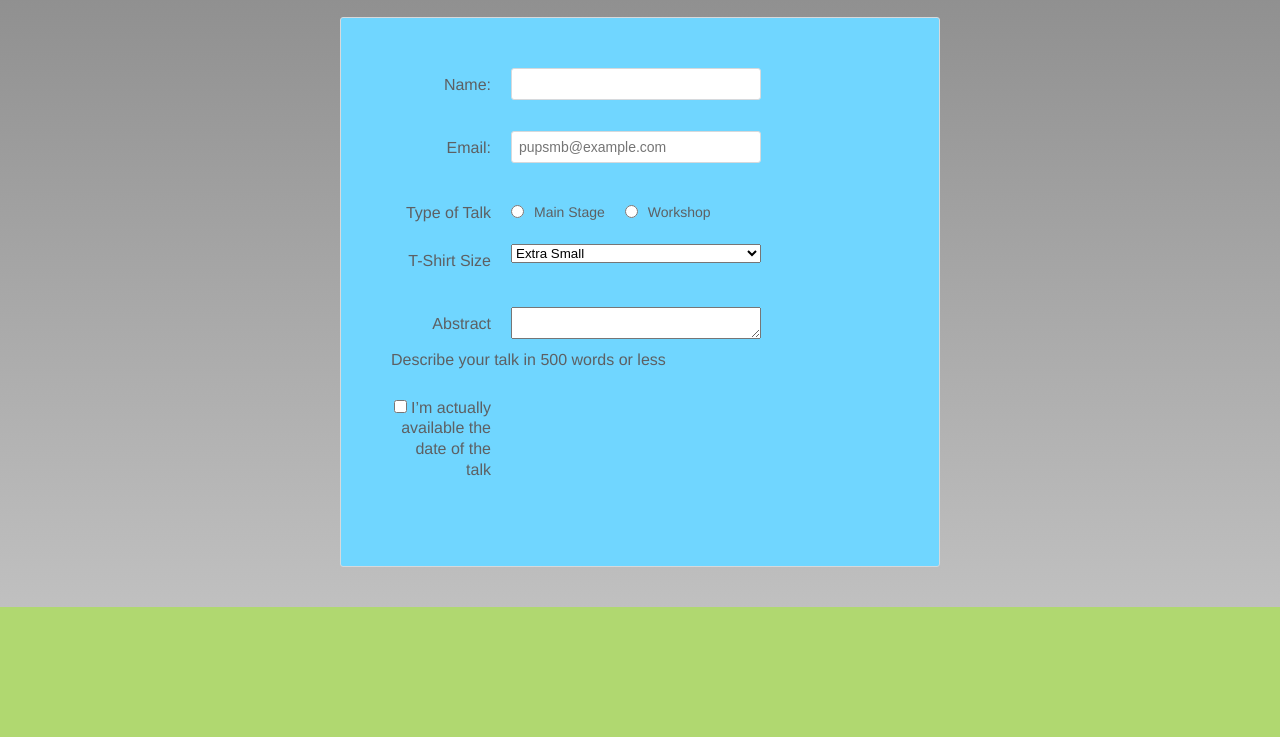
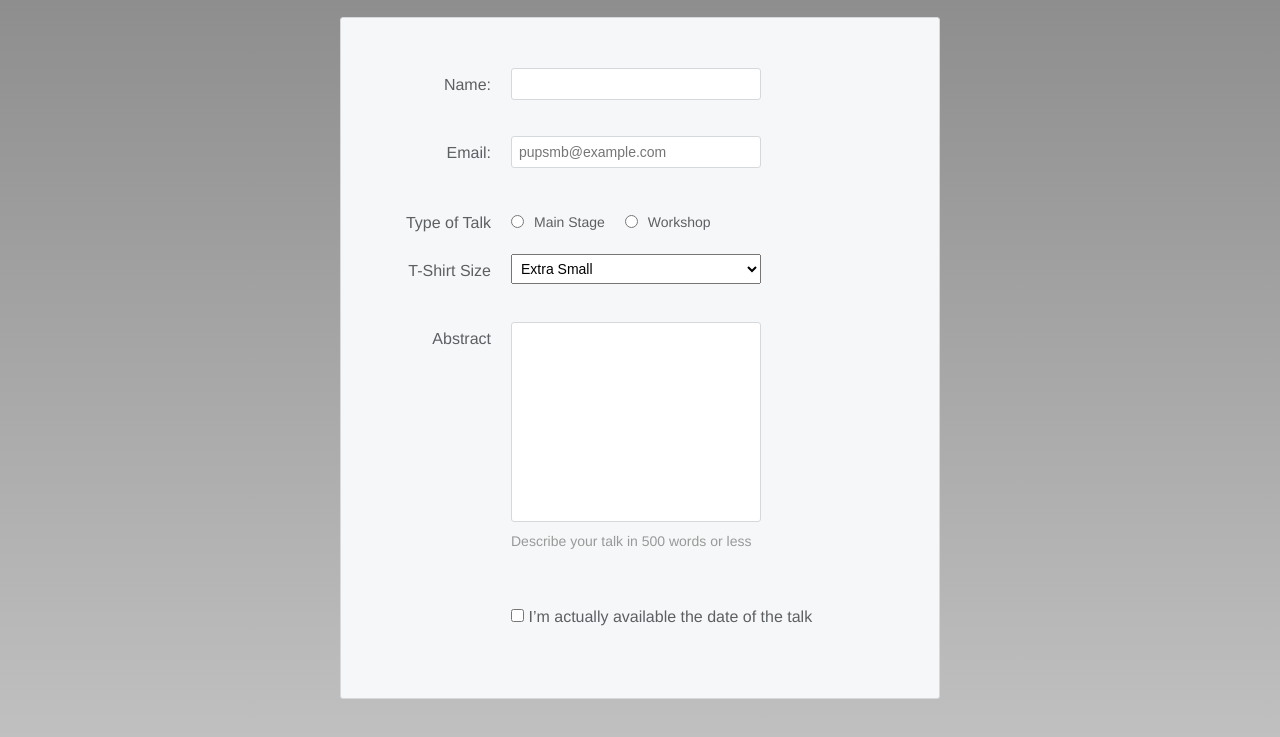
Before and after one commit to leianJoash/HTML_FORMS, a plain HTML site: page speaker-submission.html in a window 1280 px wide. Shown: the part 205-942 px from the top of the page. Before the commit the page ends 812 px from the top, so only its background shows below. Drawn offline with Linux system fonts and the light colour scheme.

Commit message:
enchanced visual clarity and proportions

```diff
--- a/styles.css
+++ b/styles.css
@@ -4,10 +4,9 @@
   box-sizing: border-box;
 }
 
-
 body {
   color: #5D6063;
-  background-color: rgb(176, 216, 112);
+  background-color: rgb(228, 228, 228);
   font-family: "Helvetica", "Arial", sans-serif;
   font-size: 16px;
   line-height: 1.3;
@@ -15,6 +14,28 @@ body {
   display: flex;
   flex-direction: column;
   align-items: center;
+}
+
+.main {
+  margin-top: 20px;
+  text-align: center;
+}
+
+.main button {
+  margin-top: 20px;
+  padding: 10px;
+  border: none;
+  border-radius: 10px;
+}
+
+.main a button:hover {
+  color: #e9e9e9;
+  background-color: #5D6063;
+}
+
+.main a button {
+  text-decoration: none;
+  color: #5D6063;
 }
 
 .speaker-form-header {
@@ -34,7 +55,7 @@ body {
 }
 
 .speaker-form {
-  background-color: rgb(112, 214, 255);
+  background-color: #F6F7F8;;
   border: 1px solid #D6D9DC;
   border-radius: 3px;
 
@@ -51,8 +72,9 @@ body {
   flex-wrap: wrap;
 }
 
-.form-row input[type='text'],
-.form-row input[type='email'] {
+
+.form-row input[type="text"],
+.form-row input[type="email"] {
   background-color: #FFFFFF;
   border: 1px solid #D6D9DC;
   border-radius: 3px;
@@ -62,44 +84,14 @@ body {
 }
 
 .form-row label {
-  margin-bottom: 15px;
+    margin-bottom: 20px;
 }
 
-.form-row input[type='text']:invalid,
-.form-row input[type='email']:invalid {
-  border: 1px solid #6a5cd5;
-  color: #73eadc;
+.form-row input[type="text"]:invalid,
+.form-row input[type="email"]:invalid {
+  border: 1px solid #D55C5F;
+  color: #D55C5F;
   box-shadow: none;
-}
-
-@media only screen and (min-width: 700px) {
-
-  .speaker-form-header,
-  .speaker-form {
-    width: 600px;
-  }
-
-  .form-row {
-    flex-direction: row;
-    align-items: flex-start;
-    /* to avoid stretching */
-    margin-bottom: 20px;
-    height: initial;
-  }
-
-  .form-row input[type='text'],
-  .form-row input[type='email'],
-  .form-row select,
-  .form-row textarea {
-    width: 250px;
-    height: initial;
-  }
-
-  .form-row label {
-    text-align: right;
-    width: 120px;
-    margin-top: 7px;
-    padding-right: 20px;
 }
 
 .legacy-form-row {
@@ -127,20 +119,51 @@ body {
   float: left;
 }
 
-  @media only screen and (min-width: 700px) {
+/* Dropdown */
+.form-row select {
+  width: 100%;
+  padding: 5px;
+  font-size: 14px;
+  /*-webkit-appearance: none;*/
+}
 
+/* Textarea */
+.form-row textarea {
+  font-family: Helvetica, Arial, sans-serif;
+  font-size: 14px;
+
+  border: 1px solid #D6D9DC;
+  border-radius: 3px;
+
+  min-height: 200px;
+  margin-bottom: 10px;
+  padding: 7px;
+  resize: none;
+}
+
+/* Checkbox */
+.form-row .instructions {
+  color: #999999;
+  font-size: 14px;
+  margin-bottom: 30px;
+}
+
+.form-row .checkbox-label {
+  margin-bottom: 0;
+}
+
+@media only screen and (min-width: 700px)
+{
   .speaker-form-header,
   .speaker-form {
     width: 600px;
   }
-
   .form-row {
     flex-direction: row;
     align-items: flex-start;
     margin-bottom: 20px;
     height: initial;
   }
-
   .form-row input[type="text"],
   .form-row input[type="email"],
   .form-row select,
@@ -148,27 +171,29 @@ body {
     width: 250px;
     height: initial;
   }
-
   .form-row label {
     text-align: right;
     width: 120px;
     margin-top: 7px;
     padding-right: 20px;
   }
-
   .legacy-form-row {
     margin-bottom: 10px;
   }
-
-    .legacy-form-row legend {
+  .legacy-form-row legend{
     width: 120px;
     text-align: right;
     align-items: flex-start;
     padding-right: 20px;
   }
-
   .legacy-form-row legend {
     float: left;
   }
+  .form-row .instructions {
+    margin-left: 120px;
+  }
+  .form-row .checkbox-label {
+    margin-left: 120px;
+    width: auto;
   }
 }
```
Lines whose indentation alone changed are shown as unchanged.
